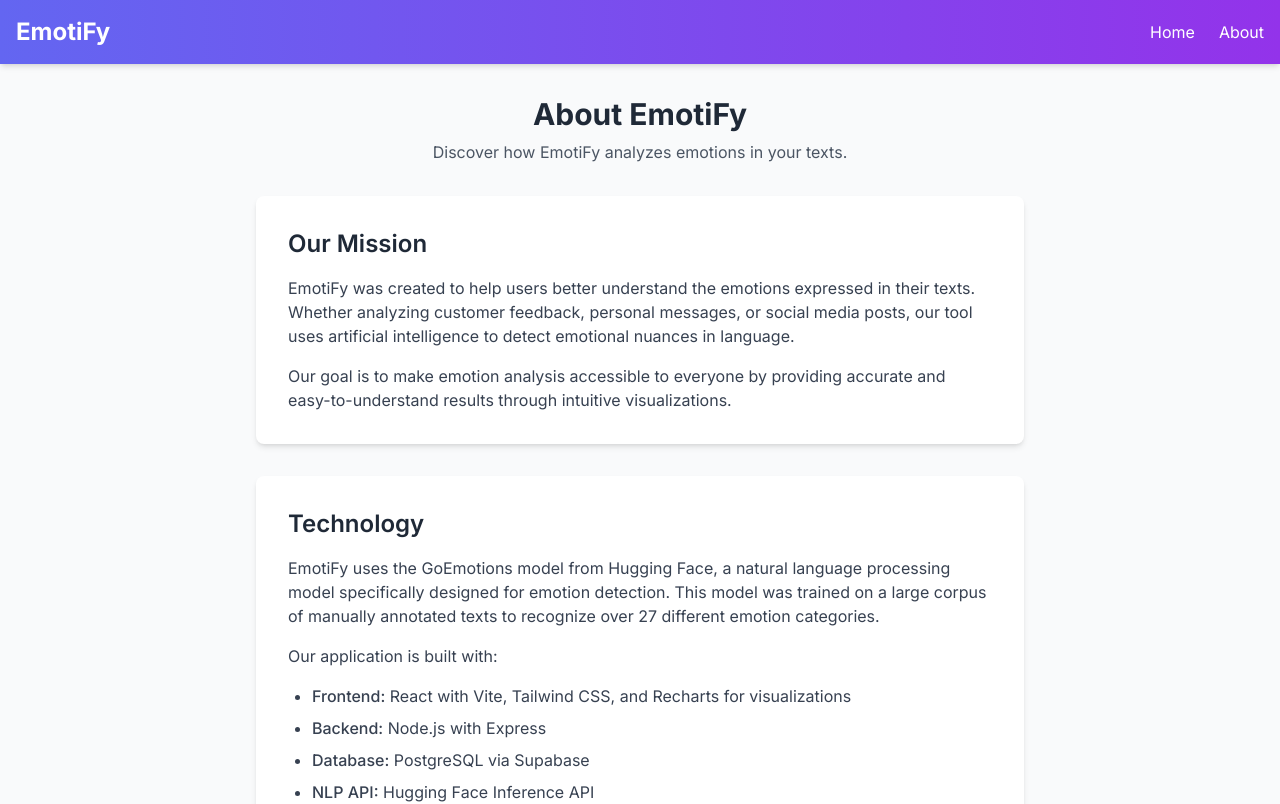
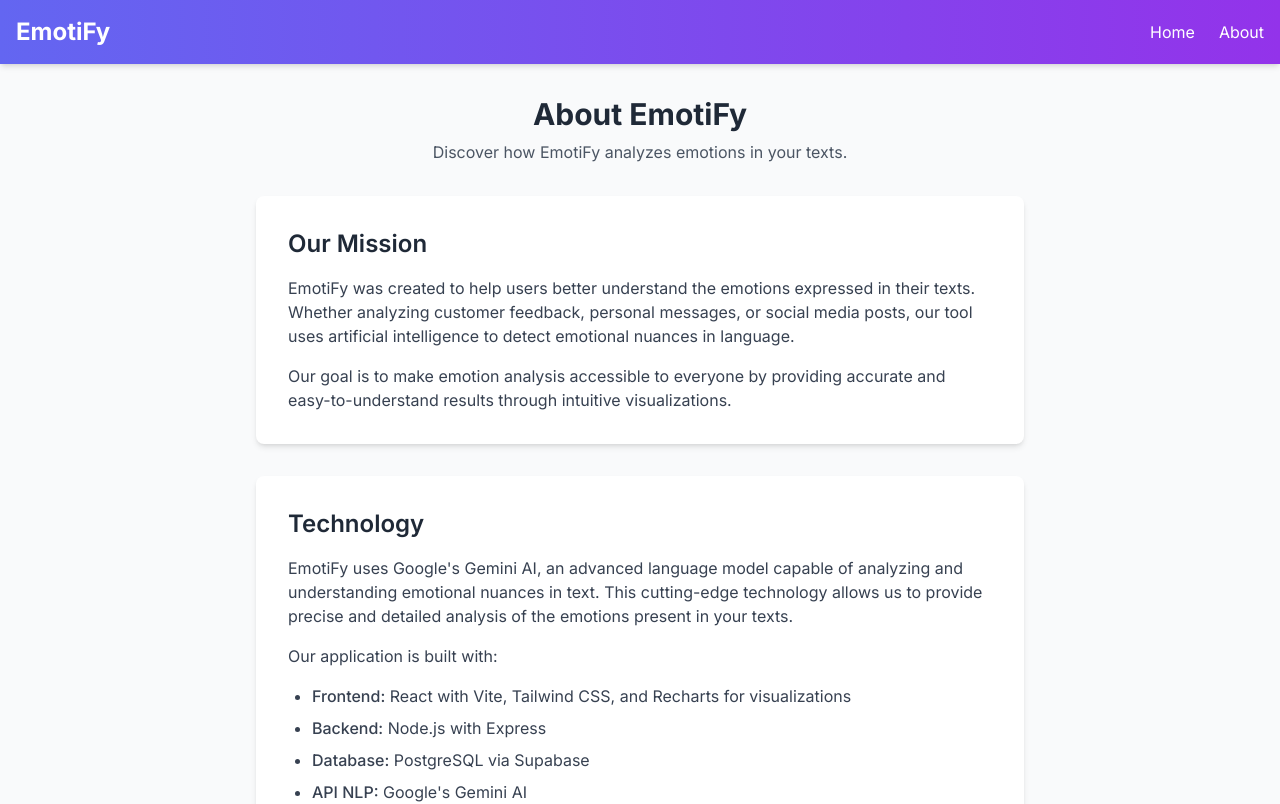
Before and after one commit to badie16/EmotiFy, a React (Vite) app in the folder frontend/: page /about in a window 1280 px wide. Shown: the top 804 px of the page. Built offline with nearby package versions, Linux system fonts and the light colour scheme; no server answers.

Commit message:
update About

```diff
--- a/frontend/src/pages/About.jsx
+++ b/frontend/src/pages/About.jsx
@@ -26,10 +26,10 @@
 			<div className="bg-white rounded-lg shadow-md p-8 mb-8">
 				<h2 className="text-2xl font-semibold mb-4">Technology</h2>
 				<p className="text-gray-700 mb-4">
-					EmotiFy uses the GoEmotions model from Hugging Face, a natural
-					language processing model specifically designed for emotion detection.
-					This model was trained on a large corpus of manually annotated texts
-					to recognize over 27 different emotion categories.
+					EmotiFy uses Google's Gemini AI, an advanced language model capable of
+					analyzing and understanding emotional nuances in text. This
+					cutting-edge technology allows us to provide precise and detailed
+					analysis of the emotions present in your texts.
 				</p>
 				<p className="text-gray-700 mb-4">Our application is built with:</p>
 				<ul className="list-disc pl-6 mb-4 text-gray-700 space-y-2">
@@ -45,8 +45,7 @@
 						Supabase
 					</li>
 					<li>
-						<span className="font-medium">NLP API:</span> Hugging Face Inference
-						API
+						<span className="font-medium">API NLP:</span> Google's Gemini AI
 					</li>
 				</ul>
 			</div>
```
